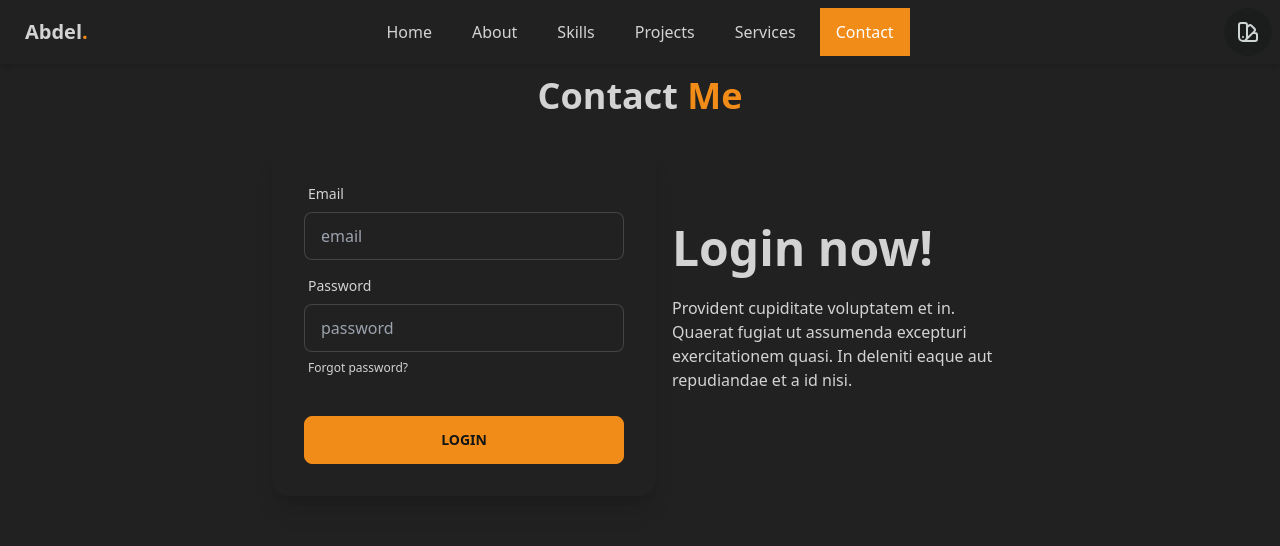
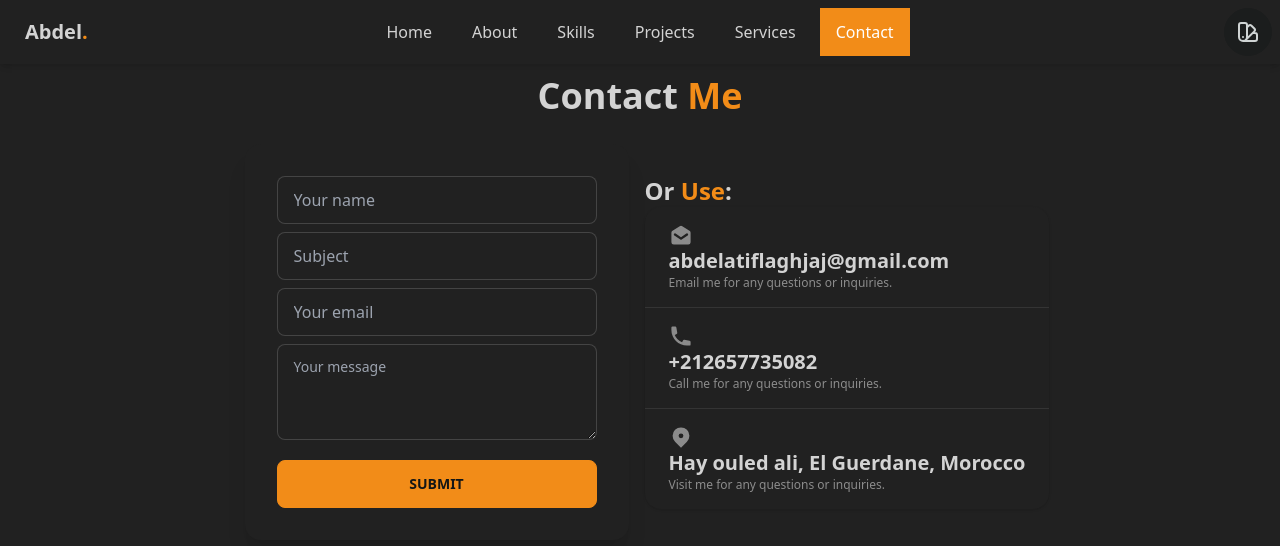
Before and after one commit to abdellatif-laghjaj/vue-portfolio, a Vue app: page /contact in a window 1280 px wide. Shown: the top 546 px of the page. Built offline with nearby package versions, Linux system fonts and the light colour scheme.

Commit message:
create contact section

```diff
--- a/src/views/Contact.vue
+++ b/src/views/Contact.vue
@@ -10,29 +10,68 @@
     <div class="hero">
       <div class="hero-content flex-col lg:flex-row-reverse">
         <div class="text-center lg:text-left">
-          <h1 class="text-5xl font-bold">Login now!</h1>
-          <p class="py-6">Provident cupiditate voluptatem et in. Quaerat fugiat ut assumenda excepturi exercitationem
-            quasi. In deleniti eaque aut repudiandae et a id nisi.</p>
+          <h2 class="text-2xl font-bold">Or <span class="text-primary">Use</span>:</h2>
+          <div class="stats stats-vertical h-full shadow">
+
+            <div class="stat">
+              <div class="stat-title">
+                <svg class="w-6 h-6" fill="currentColor" viewBox="0 0 20 20" xmlns="http://www.w3.org/2000/svg">
+                  <path fill-rule="evenodd"
+                        d="M2.94 6.412A2 2 0 002 8.108V16a2 2 0 002 2h12a2 2 0 002-2V8.108a2 2 0 00-.94-1.696l-6-3.75a2 2 0 00-2.12 0l-6 3.75zm2.615 2.423a1 1 0 10-1.11 1.664l5 3.333a1 1 0 001.11 0l5-3.333a1 1 0 00-1.11-1.664L10 11.798 5.555 8.835z"
+                        clip-rule="evenodd"></path>
+                </svg>
+              </div>
+              <div class="stat-value text-xl">abdelatiflaghjaj@gmail.com</div>
+              <div class="stat-desc">
+                Email me for any questions or inquiries.
+              </div>
+            </div>
+
+            <div class="stat">
+              <div class="stat-title">
+                <svg class="w-6 h-6" fill="currentColor" viewBox="0 0 20 20" xmlns="http://www.w3.org/2000/svg">
+                  <path
+                      d="M2 3a1 1 0 011-1h2.153a1 1 0 01.986.836l.74 4.435a1 1 0 01-.54 1.06l-1.548.773a11.037 11.037 0 006.105 6.105l.774-1.548a1 1 0 011.059-.54l4.435.74a1 1 0 01.836.986V17a1 1 0 01-1 1h-2C7.82 18 2 12.18 2 5V3z"></path>
+                </svg>
+              </div>
+              <div class="stat-value text-xl">+212657735082</div>
+              <div class="stat-desc">
+                Call me for any questions or inquiries.
+              </div>
+            </div>
+
+            <div class="stat">
+              <div class="stat-title">
+                <svg class="w-6 h-6" fill="currentColor" viewBox="0 0 20 20" xmlns="http://www.w3.org/2000/svg">
+                  <path fill-rule="evenodd"
+                        d="M5.05 4.05a7 7 0 119.9 9.9L10 18.9l-4.95-4.95a7 7 0 010-9.9zM10 11a2 2 0 100-4 2 2 0 000 4z"
+                        clip-rule="evenodd"></path>
+                </svg>
+              </div>
+              <div class="stat-value text-xl">Hay ouled ali, El Guerdane, Morocco</div>
+              <div class="stat-desc">
+                Visit me for any questions or inquiries.
+              </div>
+            </div>
+          </div>
         </div>
         <div class="card flex-shrink-0 w-full max-w-sm shadow-xl bg-base-100">
           <div class="card-body">
             <div class="form-control">
-              <label class="label">
-                <span class="label-text">Email</span>
-              </label>
-              <input type="text" placeholder="email" class="input input-bordered"/>
+              <input type="text" placeholder="Your name" name="name" required class="input input-bordered"/>
             </div>
             <div class="form-control">
-              <label class="label">
-                <span class="label-text">Password</span>
-              </label>
-              <input type="text" placeholder="password" class="input input-bordered"/>
-              <label class="label">
-                <a href="#" class="label-text-alt link link-hover">Forgot password?</a>
-              </label>
+              <input type="text" placeholder="Subject" name="subject" required class="input input-bordered"/>
             </div>
-            <div class="form-control mt-6">
-              <button class="btn btn-primary">Login</button>
+            <div class="form-control">
+              <input type="email" placeholder="Your email" name="email" required class="input input-bordered"/>
+            </div>
+            <div class="form-control">
+              <textarea rows="3" placeholder="Your message" name="message" required
+                        class="textarea h-24 textarea-bordered"></textarea>
+            </div>
+            <div class="form-control mt-3">
+              <button class="btn btn-primary">submit</button>
             </div>
           </div>
         </div>
```
